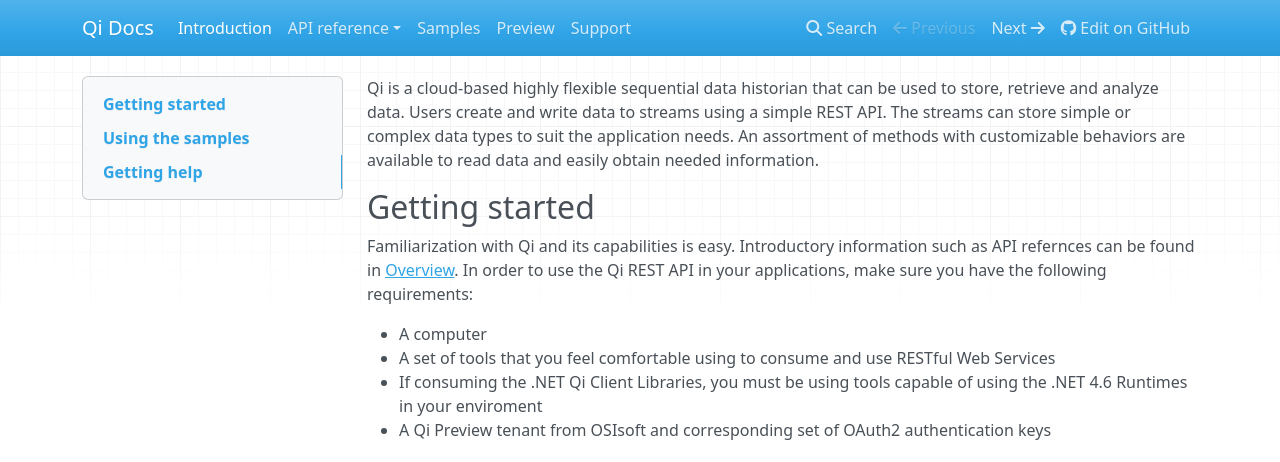
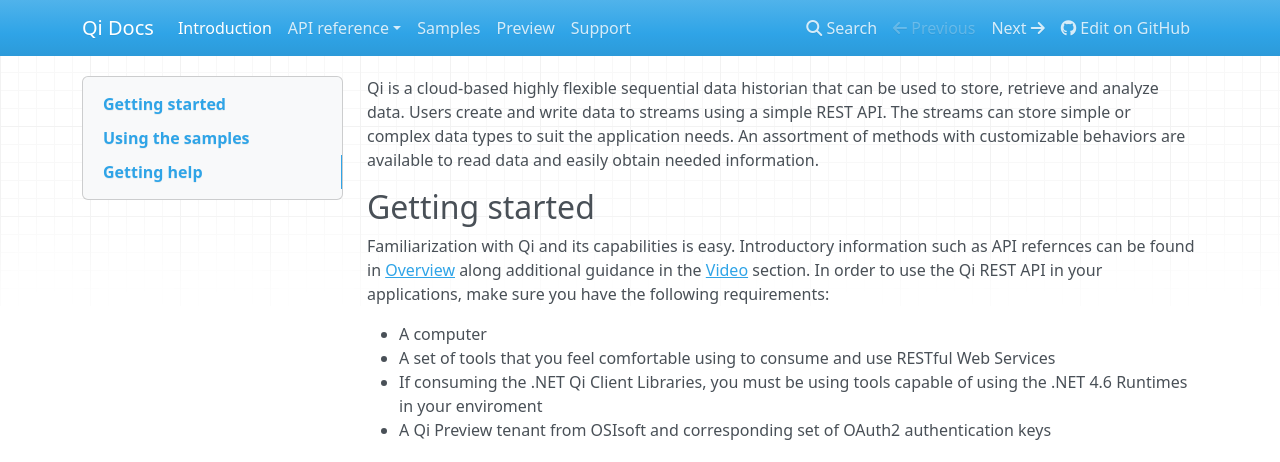
Before and after one commit to ssuryanarayanan/Qi-Docs, an MkDocs documentation site: the page built from docs/index.md, in a window 1280 px wide and 1332 px high. Shown: the top 462 px of the window. Built offline with MkDocs 1.6.1, drawn with Linux system fonts in a browser that asks for light colours; nearby versions of some CDN libraries; old or Windows-style settings are respelled for this version of MkDocs; some of the changed text lies outside the part shown.

Commit message:
Update index.md

```diff
--- a/docs/index.md
+++ b/docs/index.md
@@ -1,17 +1,13 @@
 Qi is a cloud-based highly flexible sequential data historian that can be used to store, retrieve and analyze data. Users create and write data to streams using a simple REST API. The streams can store simple or complex data types to suit the application needs. An assortment of methods with customizable behaviors are available to read data and easily obtain needed information.
 
 ## Getting started
-Familiarization with Qi and its capabilities is easy. Introductory information such as API refernces can be found in [Overview](https://qi-docs.readthedocs.org/en/latest/Overview/). In order to use the Qi REST API in your applications, make sure you have the following requirements:
+Familiarization with Qi and its capabilities is easy. Introductory information such as API refernces can be found in [Overview](https://qi-docs.readthedocs.org/en/latest/Overview/) along additional guidance in the [Video]() section. In order to use the Qi REST API in your applications, make sure you have the following requirements:
 
 - A computer
 - A set of tools that you feel comfortable using to consume and use RESTful Web Services
 - If consuming the .NET Qi Client Libraries, you must be using tools capable of using the .NET 4.6 Runtimes in your enviroment
 - A Qi Preview tenant from OSIsoft and corresponding set of OAuth2 authentication keys
 
-The video below will help you get started with Qi:
-
-<iframe width="854" height="480" src="https://www.youtube.com/embed/__48uylCzsE?list=PLMcG1Hs2JbcuKoIjlEZPVtkBnI9kV4nO5" frameborder="0" allowfullscreen></iframe>
-
 ## Using the samples
 Code samples that will help get you going quicky are accessible via the <a href="https://github.com/osisoft/Qi-Samples" target="_blank">Qi-Samples</a> repository on GitHub.
 
```
